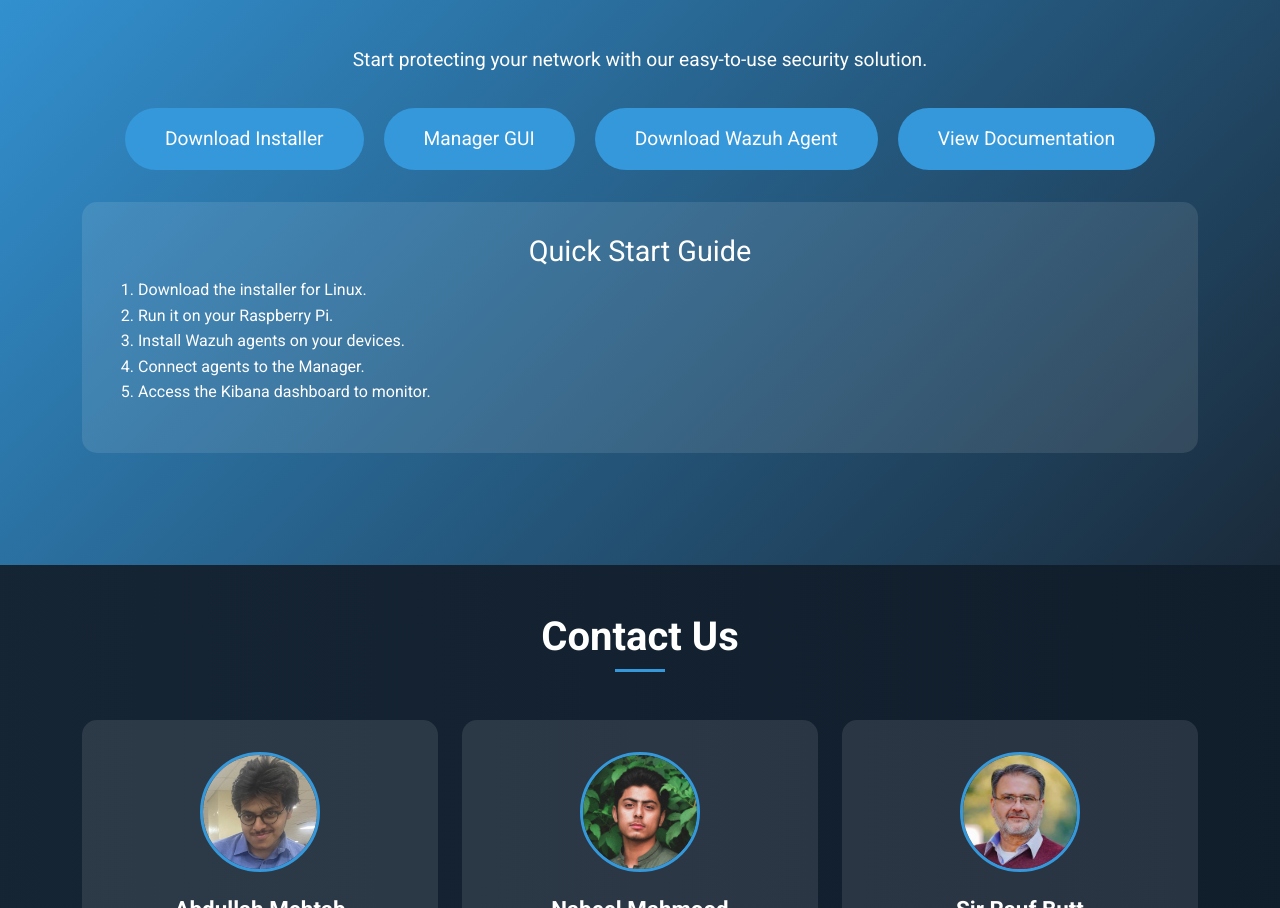
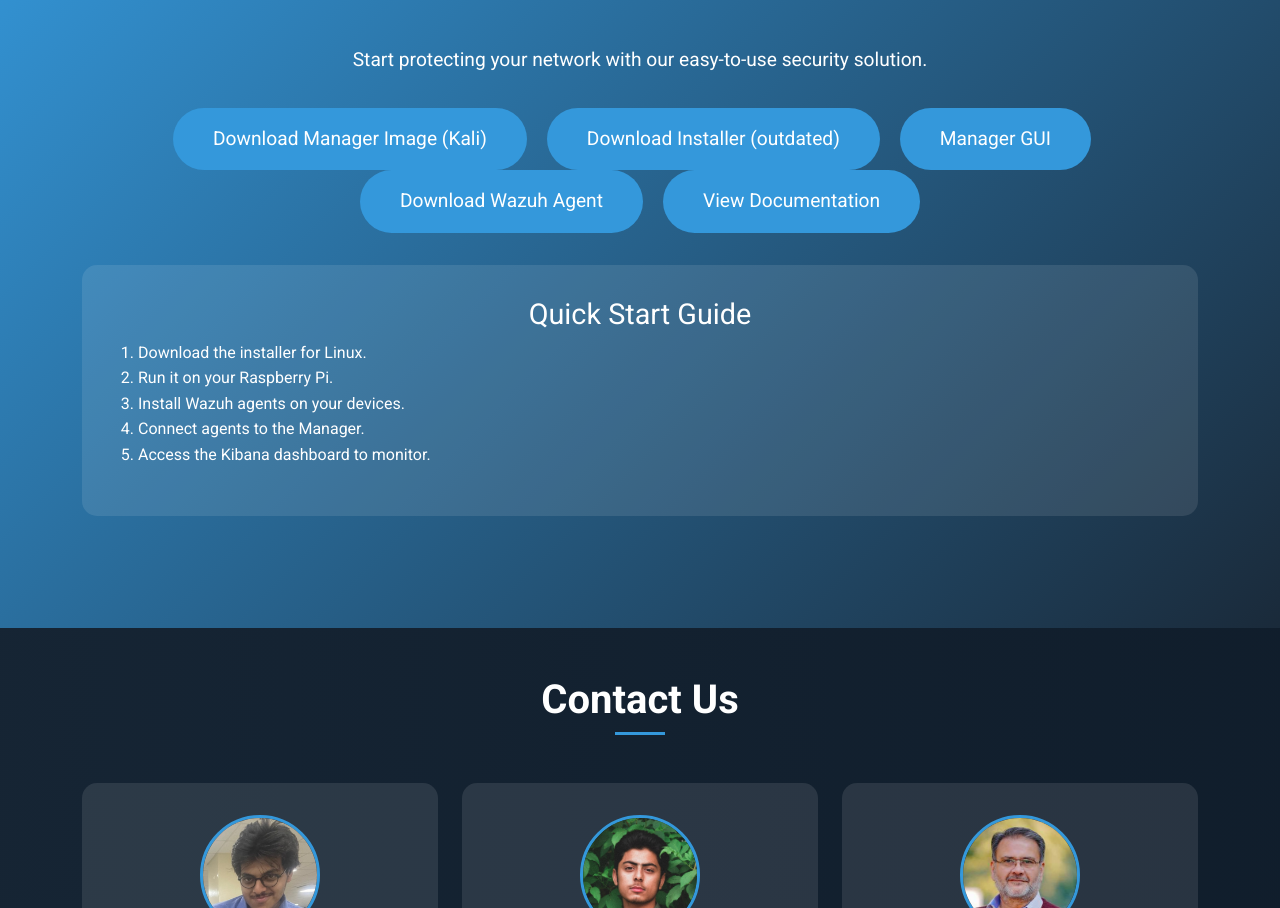
Before and after one commit to Abdullah-Mehtab/Cyber-Sentinal, a plain HTML site: page index.html in a window 1280 px wide. Shown: the part 5471-6379 px from the top of the page. Drawn offline with nearby package versions, Linux system fonts and the light colour scheme.

Commit message:
Update index.html

```diff
--- a/index.html
+++ b/index.html
@@ -755,7 +755,8 @@
                 <h2>Get Cyber Sentinel Now</h2>
                 <p>Start protecting your network with our easy-to-use security solution.</p>
                 <div class="text-center">
-                    <a href="assets/application/CyberSenti_Installer.py" class="download-btn me-3" download>Download Installer</a>
+                    <a href="https://drive.google.com/drive/folders/15uBKQwGSm9JnIhiNd8Ahtbww7eq9xbZm?usp=drive_link" class="download-btn me-3" target="_blank">Download Manager Image (Kali)</a>
+                    <a href="assets/application/CyberSenti_Installer.py" class="download-btn me-3" download>Download Installer (outdated)</a>
                     <a href="assets/application/Wazuh-Manager-GUI.py" class="download-btn me-3" download>Manager GUI</a>
                     <a href="https://packages.wazuh.com/4.x/windows/wazuh-agent-4.5.4-1.msi" class="download-btn me-3" target="_blank">Download Wazuh Agent</a>
                     <a href="SProj-FYP-CyberSentinal-Report-(Final).pdf" class="download-btn" target="_blank">View Documentation</a>
```
